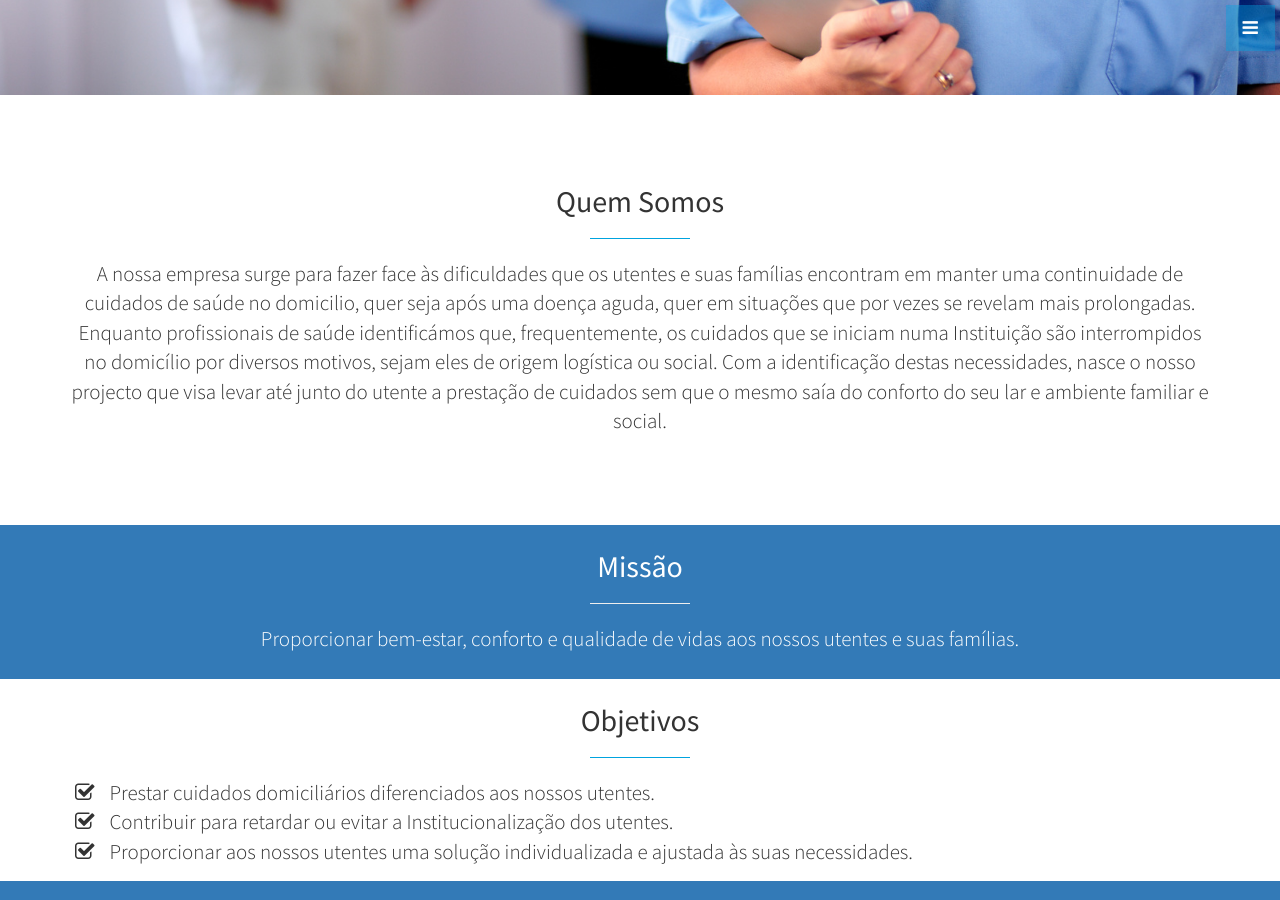
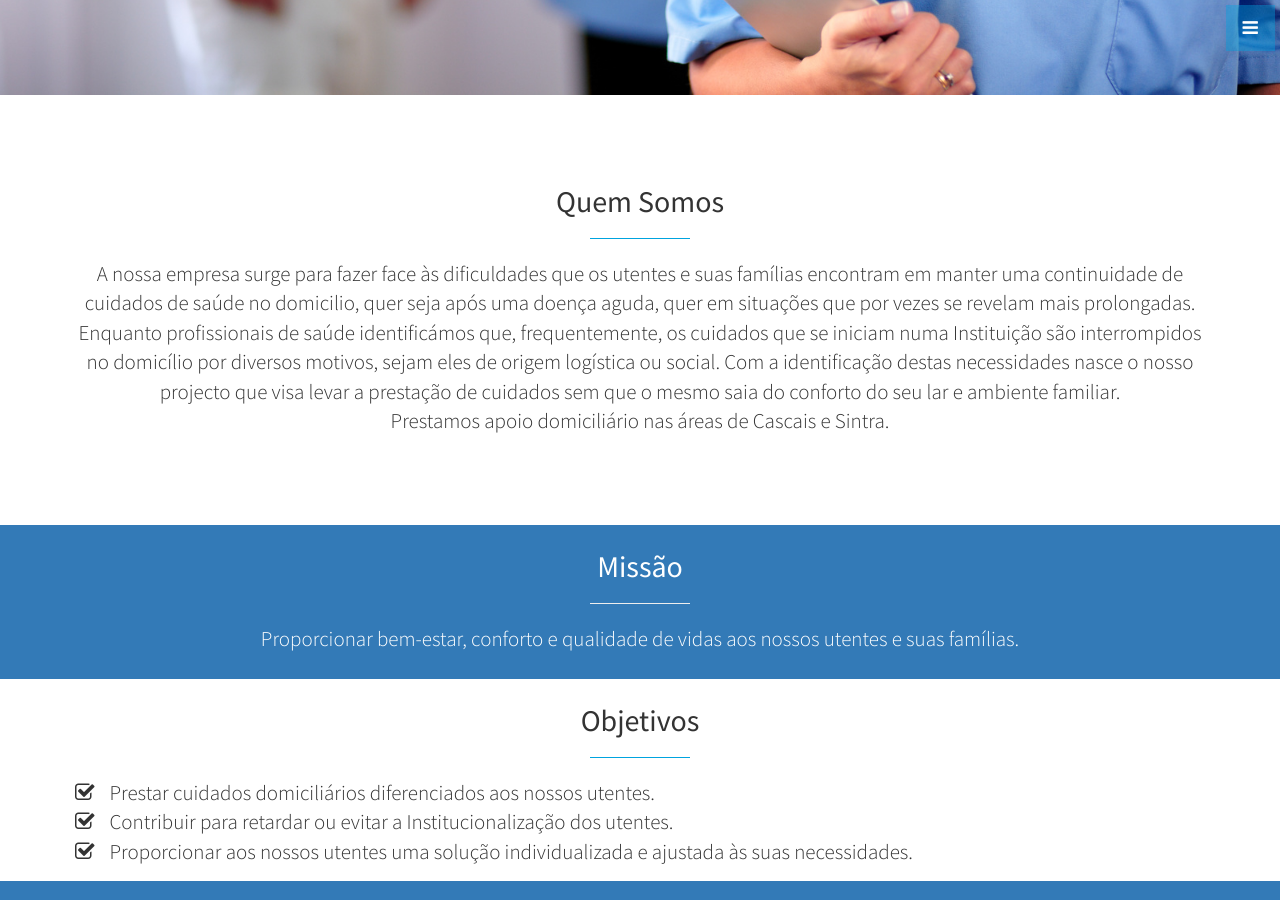
Before and after one commit to cuidarnolar/cuidarnolar, a Jekyll site: the page built from index.html, in a window 1280 px wide and 900 px high, scrolled down 805 px. Built offline with Jekyll 4.4.1, drawn with Linux system fonts in a browser that asks for light colours.

```diff
--- a/_includes/about.html
+++ b/_includes/about.html
@@ -5,7 +5,8 @@
         <h2>Quem Somos</h2>
           <hr class="small blue">
         <!--p class="lead">Sempre ao seu dispor com os melhores serviços <a target="_blank" href="http://join.deathtothestockphoto.com/">Death to the Stock Photo</a>.</p-->
-        <p class="lead">A nossa empresa surge para fazer face às dificuldades que os utentes e suas famílias encontram em manter uma continuidade de cuidados de saúde no domicilio, quer seja após uma doença aguda, quer em situações que por vezes se revelam mais prolongadas. Enquanto profissionais de saúde identificámos que, frequentemente, os cuidados que se iniciam numa Instituição são interrompidos no domicílio por diversos motivos, sejam eles de origem logística ou social. Com a identificação destas necessidades, nasce o nosso projecto que visa levar até junto do utente a prestação de cuidados sem que o mesmo saía do conforto do seu lar e ambiente familiar e social.</p>
+        <p class="lead">A nossa empresa surge para fazer face às dificuldades que os utentes e suas famílias encontram em manter uma continuidade de cuidados de saúde no domicilio, quer seja após uma doença aguda, quer em situações que por vezes se revelam mais prolongadas. Enquanto profissionais de saúde identificámos que, frequentemente, os cuidados que se iniciam numa Instituição são interrompidos no domicílio por diversos motivos, sejam eles de origem logística ou social. Com a identificação destas necessidades nasce o nosso projecto que visa levar a prestação de cuidados sem que o mesmo saia do conforto do seu lar e ambiente familiar.<br>
+Prestamos apoio domiciliário nas áreas de Cascais e Sintra.</p>
       </div>
     </div>
     <!-- /.row -->
--- a/_includes/head.html
+++ b/_includes/head.html
@@ -3,7 +3,9 @@
   <meta charset="utf-8">
   <meta http-equiv="X-UA-Compatible" content="IE=edge">
   <meta name="viewport" content="width=device-width, initial-scale=1">
-  <meta name="description" content="">
+  <meta name="description" content="A nossa empresa surge para fazer face às dificuldades que os utentes e suas famílias encontram em manter uma continuidade de cuidados de saúde no domicilio, quer seja após uma doença aguda, quer em situações que por vezes se revelam mais prolongadas. Enquanto profissionais de saúde identificámos que, frequentemente, os cuidados que se iniciam numa Instituição são interrompidos no domicílio por diversos motivos, sejam eles de origem logística ou social.
+Com a identificação destas necessidades nasce o nosso projecto que visa levar a prestação de cuidados sem que o mesmo saia do conforto do seu lar e ambiente familiar.
+Prestamos apoio domiciliário nas áreas de Cascais e Sintra.">
   <meta name="author" content="">
 
   <title>Serviços de Enfermagem ao Domicilio - Cascais - Sintra - Cuidar no lar</title>
```
